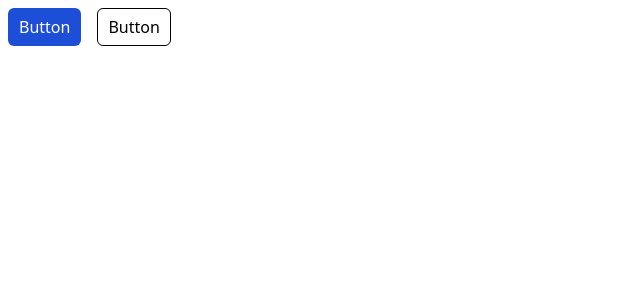
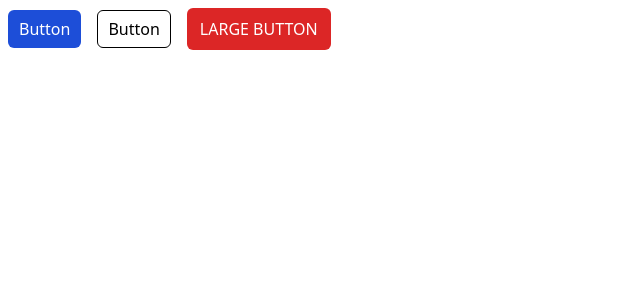
Before and after one commit to diego-rg/react-tailwind-library, a React (Create React App) app: page / in a window 1280 px wide. Shown: the top 300 px of the page, without its empty margins (0-640 px from the left). Built offline with nearby package versions, Linux system fonts and the light colour scheme.

Commit message:
button lg

```diff
--- a/src/App.js
+++ b/src/App.js
@@ -2,12 +2,14 @@ import "./index.css";
 
 import Button from "./components/Button";
 import ButtonOutlined from "./components/ButtonOutlined";
+import ButtonLarge from "./components/ButtonLarge";
 
 function App() {
   return (
     <div className="App">
       <Button />
       <ButtonOutlined />
+      <ButtonLarge />
     </div>
   );
 }
--- /dev/null
+++ b/src/components/ButtonLarge.jsx
@@ -0,0 +1,9 @@
+const ButtonLarge = () => {
+  return (
+    <button className="px-3 py-2 m-2 rounded-md font-medium uppercase bg-red-600 hover:bg-red-500 text-white border border-transparent">
+      Large Button
+    </button>
+  );
+};
+
+export default ButtonLarge;
```
